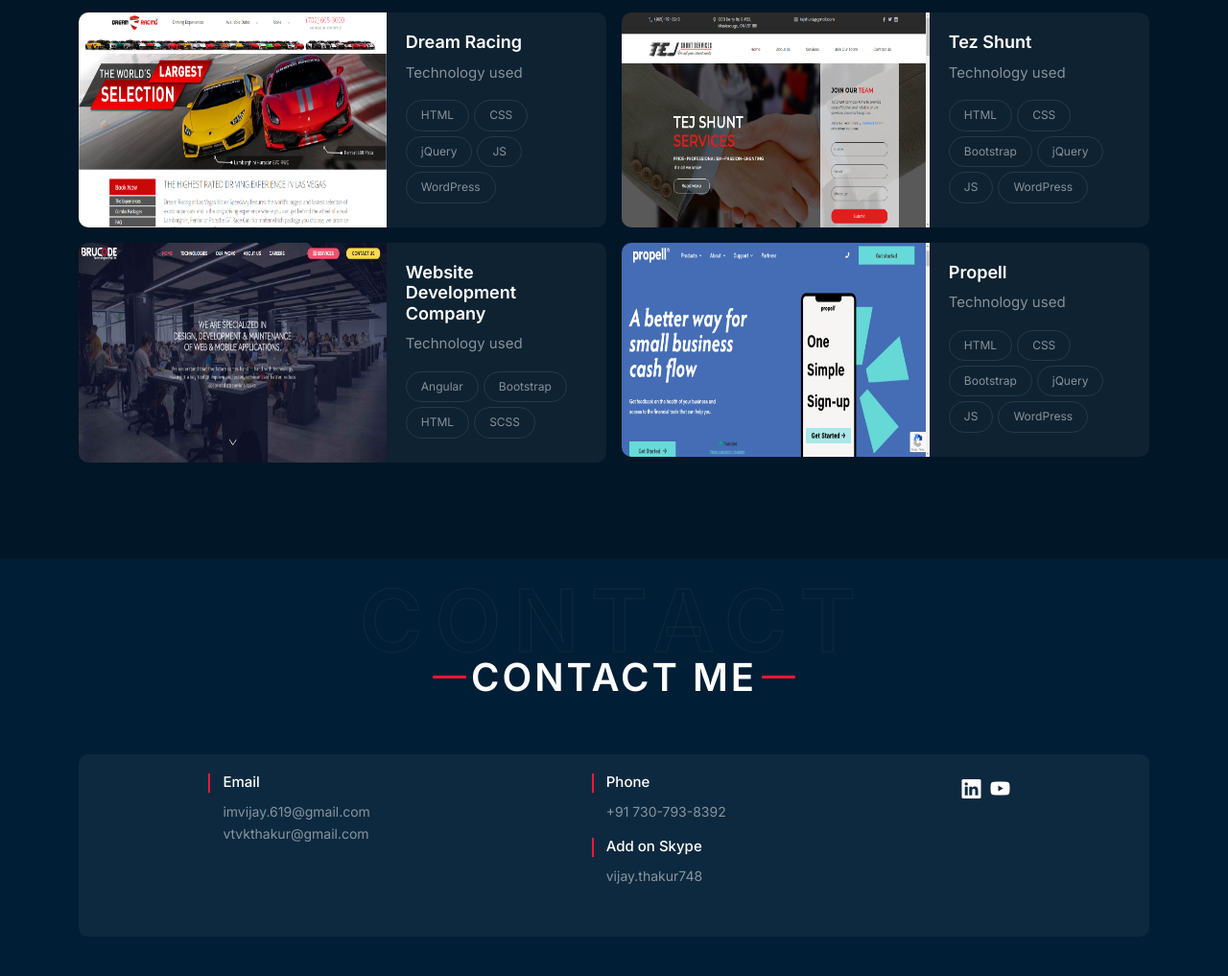
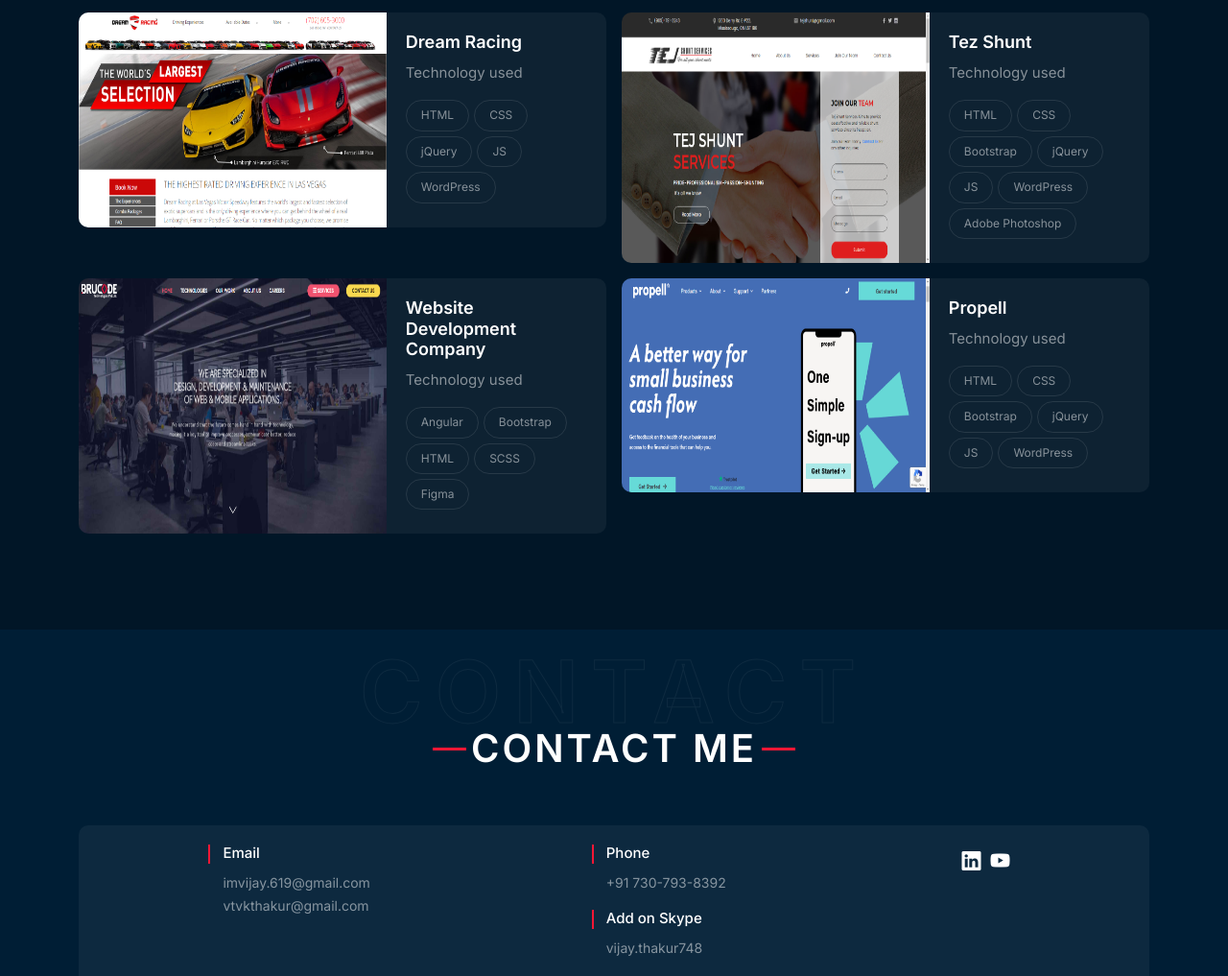
Before and after one commit to i-m-vijay/profile, a plain HTML site: page index.html in a window 1280 px wide. Shown: the part 3946-4963 px from the top of the page at 96% size. Drawn offline with nearby package versions, Linux system fonts and the light colour scheme; a script that the page names is missing.

Commit message:
Update index.html

```diff
--- a/index.html
+++ b/index.html
@@ -393,7 +393,7 @@
                             <div class="portfolio-info col-sm-6 col-lg-5">
                                 <h2>Tez Shunt</h2>
                                 <p>Technology used</p>
-                                <div class="nav"><span>HTML</span> <span>CSS</span> <span>Bootstrap</span><span>jQuery</span><span>JS</span><span>WordPress</span></div>
+                                <div class="nav"><span>HTML</span> <span>CSS</span> <span>Bootstrap</span><span>jQuery</span><span>JS</span><span>WordPress</span> <span>Adobe Photoshop</span></span></div>
                             </div>
                         </div>
                     </div>
@@ -407,7 +407,7 @@
                             <div class="portfolio-info col-sm-6 col-lg-5">
                                 <h2>Website Development Company</h2>
                                 <p>Technology used</p>
-                                <div class="nav"><span>Angular</span> <span>Bootstrap</span> <span>HTML</span> <span>SCSS</span></div>
+                                <div class="nav"><span>Angular</span> <span>Bootstrap</span> <span>HTML</span> <span>SCSS</span> <span>Figma</span></div>
                             </div>
                         </div>
                     </div>
```
